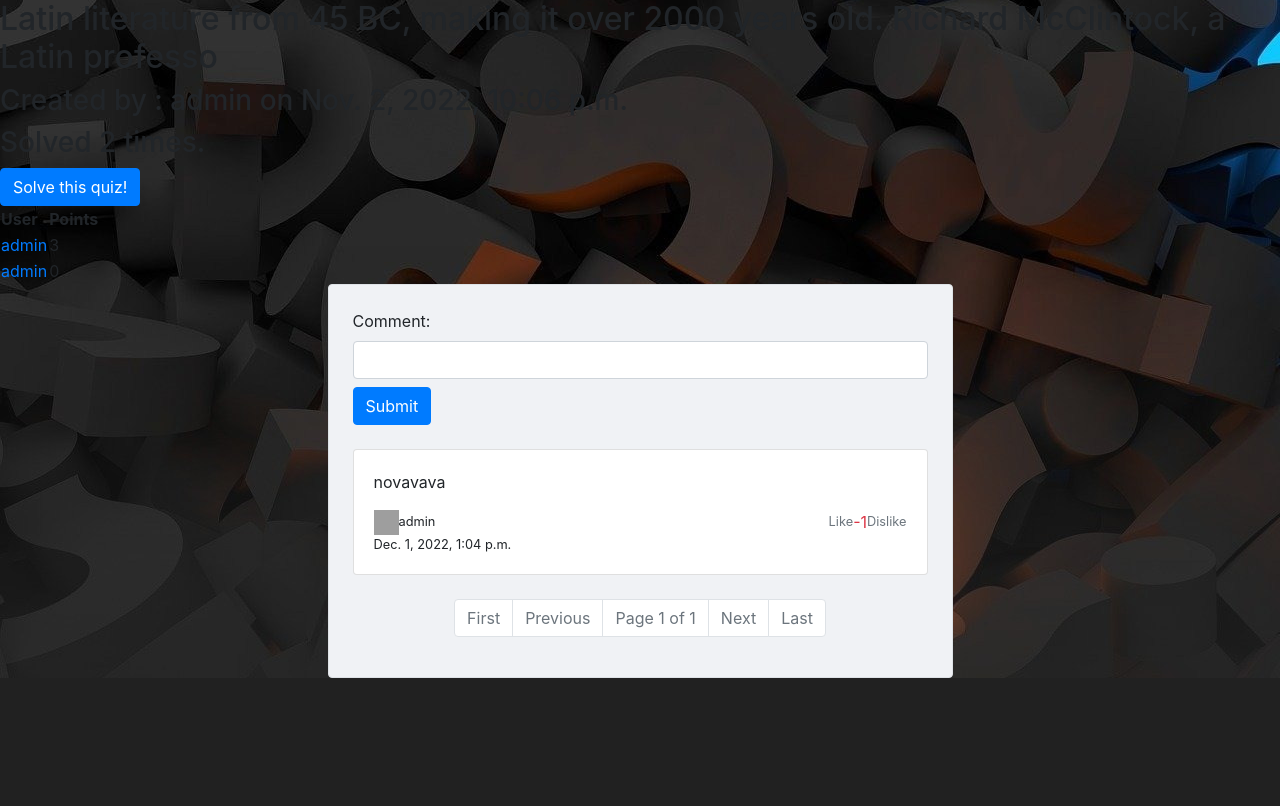
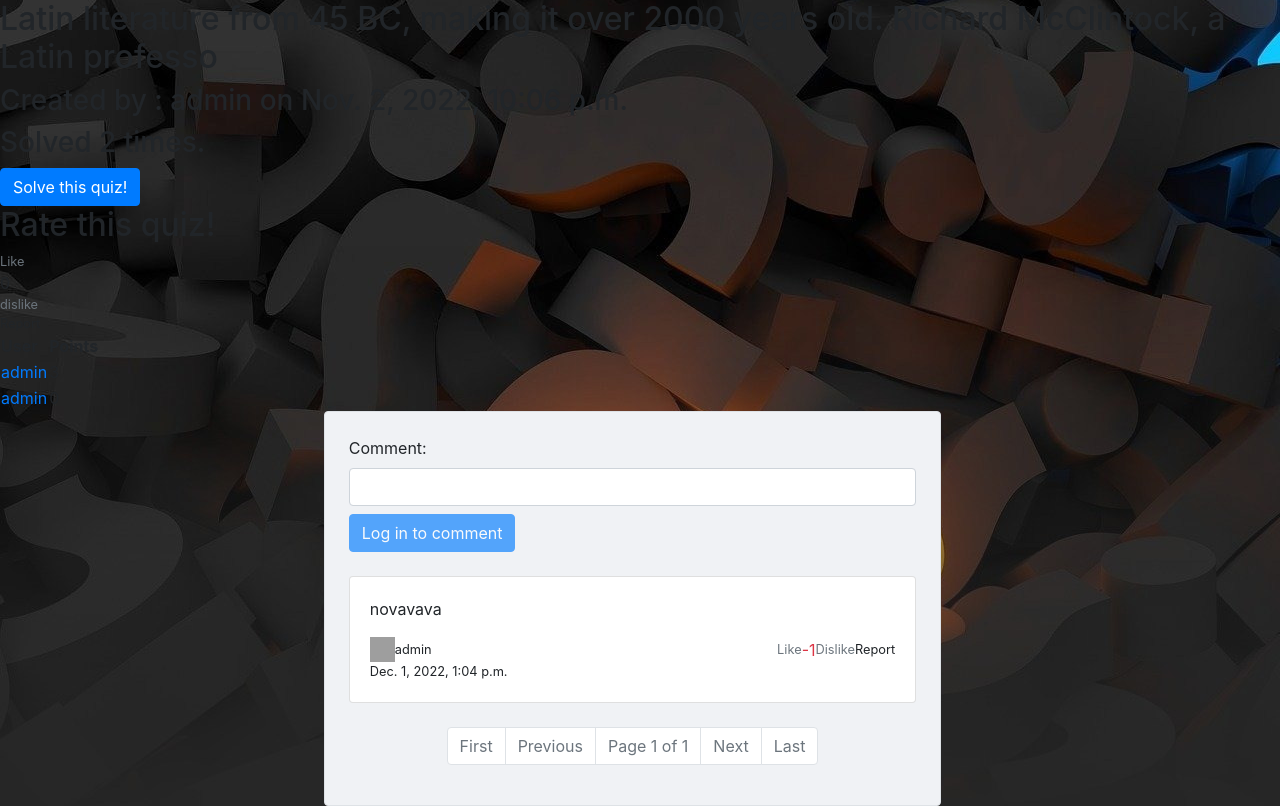
Before and after one commit to APuky/Django-Quiz-Web-App, a Django app: page /quiz/124/ in a window 1280 px wide. Shown: the part 138-944 px from the top of the page. Before the commit the page ends 816 px from the top, so only its background shows below. Run offline with Django 4.2, Linux system fonts and the light colour scheme; data comes from the database, SQL or seed files in the repository; both versions use the stored data as it was after the commit; some libraries are stand-ins or nearby versions; grey boxes are pictures that could not be loaded.

Commit message:
Almost done

```diff
--- a/quiz/static/quiz/script.js
+++ b/quiz/static/quiz/script.js
@@ -48,13 +48,20 @@ function getData(url, id) {
         })
     .then(response => response.json())
     .then(data => {
-    console.log(data);
 
-    let rating = data.context.find(comment => comment.id == id)['rating']
-    document.getElementById('comment-'+ id).innerHTML = rating
-    console.log(data.context.find(comment => comment.id == id)['rating'])
+
+
+    if (data.comments.find(comment => comment.id == id)){
+        let commentrating = data.comments.find(comment => comment.id == id)['rating']
+        document.getElementById('comment-'+ id).innerHTML = commentrating
+    }
+
+    let quizrating = data.quiz['rating']
+    document.getElementById('quizrating').innerHTML = quizrating
+
 });
 }
+
 
 //Django provided function to get the csrf cookie needed to post data https://docs.djangoproject.com/en/3.0/ref/csrf/#ajax
 function getCookie(name) {
@@ -89,3 +96,37 @@ function updateData(url, payload) {
         console.log(data);
         });
 }
+
+// Not in use
+function updateQuizData(url, payload) {
+    fetch(url, {
+        method: "PUT",
+        credentials: "same-origin",
+        headers: {
+            "X-Requested-With": "XMLHttpRequest",
+            "X-CSRFToken": getCookie("csrftoken"),  // don't forget to include the 'getCookie' function
+        },
+        body: JSON.stringify({payload: payload})
+    })
+    .then(response => response.json())
+    .then(data => {
+        console.log(data);
+        });
+}
+
+
+function report(url, payload){
+fetch(url, {
+  method: "POST",
+  credentials: "same-origin",
+  headers: {
+    "X-Requested-With": "XMLHttpRequest",
+    "X-CSRFToken": getCookie("csrftoken"),
+  },
+  body: JSON.stringify({payload: payload})
+})
+.then(response => response.json())
+.then(data => {
+  console.log(data);
+});
+}
--- a/quiz/templates/quiz/quiz.html
+++ b/quiz/templates/quiz/quiz.html
@@ -14,6 +14,11 @@
     <a class="btn btn-primary" href="{% url 'solvequiz' quiz.id%}"
       >Solve this quiz!</a
     >
+    <h2>Rate this quiz!</h2>
+    <p class="small text-muted mb-0" id="like-{{quiz.id}}" onclick="quizvoting('{{quiz.id}}', 'like')">Like</p>
+    <p class="mb-0" id=quizrating>{{quiz.rating}}</p>
+    <p class="small text-muted mb-0" id="dislike-{{quiz.id}}" onclick="quizvoting('{{quiz.id}}', 'dislike')">dislike</p>
+    <p class="small mb-0 ms-2" data-toggle="modal" data-target="#quizmodal">Report</p>
 
     <table>
       <tr>
@@ -38,7 +43,7 @@
       >Delete this quiz</a
     >
     {% endif %}
-    <div class="row d-flex justify-content-center bottom">
+    <div class="row d-flex justify-content-center bottom" style="margin-right: 0px;">
       <div class="col-md-8 col-lg-6">
         <div class="card shadow-0 border" style="background-color: #f0f2f5;">
           <div class="card-body p-4">
@@ -46,7 +51,11 @@
               <form action="" method="POST">
                 {% csrf_token %}
                 {{commentform}}
-              <input type="submit" class="btn btn-primary mt-2" name="Submit" />
+                {% if user.is_authenticated %}
+                  <input type="submit" class="btn btn-primary mt-2" name="Submit" value="Post" />
+                {% else %}
+                  <input type="submit" class="btn btn-primary mt-2" name="Submit" value="Log in to comment" disabled />
+                {% endif %}
               </form>
             </div>
           {% for comment in page_comments %}
@@ -61,10 +70,11 @@
                     <p class="small mb-0 ms-2">{{comment.user}}</p>
                   </div>
                   <div class="d-flex flex-row align-items-center">
-                    <p class="small text-muted mb-0" id="like-{{comment.id}}" onclick="getdatajs('{{comment.id}}', 'like')">Like</p>
+                    <p class="small text-muted mb-0" id="like-{{comment.id}}" onclick="commentvoting('{{comment.id}}', 'like')">Like</p>
 
                     <p class="mb-0 {% if comment.rating >= 0 %}text-primary{% else %}text-danger{% endif %} large" id=comment-{{comment.id}}>{{comment.rating}}</p>
-                    <p class="small text-muted mb-0" id="dislike-{{comment.id}}" onclick="getdatajs('{{comment.id}}', 'dislike')">Dislike</p>
+                    <p class="small text-muted mb-0" id="dislike-{{comment.id}}" onclick="commentvoting('{{comment.id}}', 'dislike')">Dislike</p>
+                    <p class="small mb-0 ms-2" data-toggle="modal" data-target="#commentmodal" onclick="addcomment('{{comment.id}}')">Report</p>
                   </div>
                 </div>
                 <div class="d-flex flex-row align-items-center">
@@ -95,14 +105,96 @@
         </div>
       </div>
     </div>
+    <div class="modal fade" id="commentmodal" tabindex="-1" role="dialog" aria-labelledby="exampleModalLabel" aria-hidden="true">
+      <div class="modal-dialog" role="document">
+        <div class="modal-content">
+          <div class="modal-header">
+            <h5 class="modal-title" id="exampleModalLabel">Report comment</h5>
+            <button type="button" class="close" data-dismiss="modal" aria-label="Close">
+              <span aria-hidden="true">&times;</span>
+            </button>
+          </div>
+          <div class="modal-body">
+            <form>
+              {% csrf_token %}
+              <div class="form-group">
+                <label for="comment-report-reason" class="col-form-label">Reason:</label>
+                <textarea class="form-control" id="comment-report-reason"></textarea>
+              </div>
+            </form>
+          </div>
+          <div class="modal-footer">
+            <span class="small mb-0 ms-2">False reports will be discarded.</span>
+            <button type="button" class="btn btn-secondary" data-dismiss="modal">Close</button>
+            <button type="button" class="btn btn-primary" onclick="callreportcomment()" data-dismiss="modal">Report</button>
+          </div>
+        </div>
+      </div>
+    </div>
+
+    <div class="modal fade" id="quizmodal" tabindex="-1" role="dialog" aria-labelledby="exampleModalLabel" aria-hidden="true">
+      <div class="modal-dialog" role="document">
+        <div class="modal-content">
+          <div class="modal-header">
+            <h5 class="modal-title" id="exampleModalLabel">Report quiz</h5>
+            <button type="button" class="close" data-dismiss="modal" aria-label="Close">
+              <span aria-hidden="true">&times;</span>
+            </button>
+          </div>
+          <div class="modal-body">
+            <form>
+              {% csrf_token %}
+              <div class="form-group">
+                <label for="quiz-report-reason" class="col-form-label">Reason:</label>
+                <textarea class="form-control" id="quiz-report-reason"></textarea>
+              </div>
+            </form>
+          </div>
+          <div class="modal-footer">
+            <span class="small mb-0 ms-2">False reports will be discarded.</span>
+            <button type="button" class="btn btn-secondary" data-dismiss="modal">Close</button>
+            <button type="button" class="btn btn-primary" onclick="callreportquiz()" data-dismiss="modal">Report</button>
+          </div>
+        </div>
+      </div>
+    </div>
 {% endblock %}
 {% block javascript %}
   <script>
-    console.log("ready!");
 
     const thisurl = "{% url 'quiz' quiz.id %}";
 
-    function getdatajs(id, vote){
+    function addcomment(id){
+      localStorage.setItem('commentid', id);
+      console.log(localStorage.getItem('commentid'))
+    }
+
+    function callreportcomment(){
+      commentid = localStorage.getItem('commentid')
+      reason = document.getElementById('comment-report-reason')
+      console.log(reason.value)
+      const data = {
+        commentid : commentid,
+        reason : reason.value
+
+      }
+      console.log(data)
+      report(thisurl, data)
+
+    }
+
+    function callreportquiz(){
+      reason = document.getElementById('quiz-report-reason')
+      console.log(reason.value)
+      const data = {
+        reason : reason.value
+      }
+      console.log(data)
+      report(thisurl, data)
+    }
+
+
+    function commentvoting(id, vote){
       const data = {
         user : "{{ request.user.id }}",
         commentid : id,
@@ -110,8 +202,16 @@
       }
       getData(thisurl,id)
       updateData(thisurl, data)
+      getData(thisurl,id)
+    }
 
-      console.log(vote)
+    function quizvoting(id, vote){
+      const data = {
+        user : "{{ request.user.id }}",
+        vote: vote,
+      }
+      getData(thisurl,id)
+      updateData(thisurl, data)
       getData(thisurl,id)
     }
 
--- a/quiz/templates/quiz/solve_quiz.html
+++ b/quiz/templates/quiz/solve_quiz.html
@@ -9,7 +9,7 @@
       {% csrf_token %}
       {%for question in questions%}
       <fieldset class="form-group">
-          <h2 class="question-text">{{question.text}}</h2>
+          <h2 class="question-text">{{question.number}}. {{question.text}}</h2>
           <ol type="A" class="label-class" style="padding-left: 0;">
             {% for choice in choices %}
               {% if choice.question == question %}
--- a/quiz/views.py
+++ b/quiz/views.py
@@ -16,6 +16,8 @@ from django.core.paginator import Paginator
 from django.http import HttpResponseBadRequest, JsonResponse
 
 import json
+
+from django.forms.models import model_to_dict
 
 def homePage(request):
 	quiz = Quiz.objects.all()
@@ -38,65 +40,130 @@ def quizPage(request,pk):
 	context = {'quiz': quiz, 'users': users, 'solvedby':solvedby, 'commentform':CommentForm, 'page_comments':page_comments}
 
 	is_ajax = request.headers.get('X-Requested-With') == 'XMLHttpRequest'
+	print(request)
+	if is_ajax:
+		if request.method == 'POST':
+			data = json.load(request)
+			updated_values = data.get('payload')
+			if 'commentid' in updated_values:
+				comment = QuizComments.objects.get(id = int(updated_values['commentid']))
+				user = comment.user
 
-	if is_ajax:
+				report = ReportedComments(reportedby = request.user, user = user,comment = comment, reason = updated_values['reason'])
+				report.save()
+				return JsonResponse({'status': 'OK'}, status=200)
+			else:
+				report = ReportedQuiz(reportedbyuser = request.user, user = quiz.created_by, quiz = quiz, reason = updated_values['reason'])
+				report.save()
+				return JsonResponse({'status': 'OK'}, status=200)
+
 		if request.method == 'GET':
-			comments = list(QuizComments.objects.all().values())
-			return JsonResponse({'context': comments})
+			comments = list(QuizComments.objects.filter(quiz=quiz).values())
+			return JsonResponse({'comments': comments, 'quiz':model_to_dict(quiz)})
 
 		if request.method == 'PUT':
 			data = json.load(request)
 			updated_values = data.get('payload')
-			comment = comments.get(id=updated_values['commentid'])
 			like = updated_values['vote']
+			#Check if this ajax request is for the comments or for the quiz
+			if 'commentid' in updated_values:
+				comment = comments.get(id=updated_values['commentid'])
 
-			#Check if the user already upvoted/downvoted and block him from doing it again
-			if not UserCommentRelation.objects.filter(user = request.user, comment = comment).exists():
-				if like == 'like':
-					comment.rating+=1
-					usercomment = UserCommentRelation(user = request.user, comment = comment, like = 1)
-					usercomment.save()
-					comment.save()
+				#Check if the user already upvoted/downvoted and block him from doing it again
+				if not UserCommentRelation.objects.filter(user = request.user, comment = comment).exists():
+					if like == 'like':
+						comment.rating+=1
+						usercomment = UserCommentRelation(user = request.user, comment = comment, like = 1)
+						usercomment.save()
+						comment.save()
+					else:
+						comment.rating-=1
+						usercomment = UserCommentRelation(user = request.user, comment = comment, like = -1)
+						usercomment.save()
+						comment.save()
 				else:
-					comment.rating-=1
-					usercomment = UserCommentRelation(user = request.user, comment = comment, like = -1)
-					usercomment.save()
-					comment.save()
+					currentcomment = UserCommentRelation.objects.get(user = request.user, comment = comment)
+					if like == 'like':
+						if currentcomment.like == 0:
+							comment.rating += 1
+							comment.save()
+							currentcomment.like += 1
+							currentcomment.save()
+						elif currentcomment.like == -1:
+							comment.rating +=2
+							comment.save()
+							currentcomment.like = 1
+							currentcomment.save()
+						else:
+							comment.rating -= 1
+							comment.save()
+							currentcomment.like = 0
+							currentcomment.save()
+
+					if like == 'dislike':
+						if currentcomment.like == 0:
+							comment.rating -= 1
+							comment.save()
+							currentcomment.like = -1
+							currentcomment.save()
+						elif currentcomment.like == 1:
+							comment.rating -= 2
+							comment.save()
+							currentcomment.like = -1
+							currentcomment.save()
+						else:
+							comment.rating += 1
+							comment.save()
+							currentcomment.like = 0
+							currentcomment.save()
 			else:
-				currentcomment = UserCommentRelation.objects.get(user = request.user, comment = comment)
-				if like == 'like':
-					if currentcomment.like == 0:
-						comment.rating += 1
-						comment.save()
-						currentcomment.like += 1
-						currentcomment.save()
-					elif currentcomment.like == -1:
-						comment.rating +=2
-						comment.save()
-						currentcomment.like = 1
-						currentcomment.save()
+				if not UserQuizRelation.objects.filter(user = request.user, quiz = quiz).exists():
+					if like == 'like':
+						quiz.rating+=1
+						userquizrating = UserQuizRelation(user = request.user, quiz = quiz, like = 1)
+						userquizrating.save()
+						quiz.save()
 					else:
-						comment.rating -= 1
-						comment.save()
-						currentcomment.like = 0
-						currentcomment.save()
+						quiz.rating-=1
+						userquizrating = UserQuizRelation(user = request.user, quiz = quiz, like = -1)
+						userquizrating.save()
+						quiz.save()
+				else:
+					userquizrating = UserQuizRelation.objects.get(user = request.user, quiz = quiz)
+					if like == 'like':
+						if userquizrating.like == 0:
+							quiz.rating += 1
+							quiz.save()
+							userquizrating.like += 1
+							userquizrating.save()
+						elif userquizrating.like == -1:
+							quiz.rating +=2
+							quiz.save()
+							userquizrating.like = 1
+							userquizrating.save()
+						else:
+							quiz.rating -= 1
+							quiz.save()
+							userquizrating.like = 0
+							userquizrating.save()
 
-				if like == 'dislike':
-					if currentcomment.like == 0:
-						comment.rating -= 1
-						comment.save()
-						currentcomment.like = -1
-						currentcomment.save()
-					elif currentcomment.like == 1:
-						comment.rating -= 2
-						comment.save()
-						currentcomment.like = -1
-						currentcomment.save()
-					else:
-						comment.rating += 1
-						comment.save()
-						currentcomment.like = 0
-						currentcomment.save()
+					if like == 'dislike':
+						if userquizrating.like == 0:
+							quiz.rating -= 1
+							quiz.save()
+							userquizrating.like = -1
+							userquizrating.save()
+						elif userquizrating.like == 1:
+							quiz.rating -= 2
+							quiz.save()
+							userquizrating.like = -1
+							userquizrating.save()
+						else:
+							quiz.rating += 1
+							quiz.save()
+							userquizrating.like = 0
+							userquizrating.save()
+
 
 			return JsonResponse({'status': 'OK'}, status=200)
 
@@ -244,14 +311,14 @@ def solveQuizPage(request, pk):
 
 
 	if request.method == 'POST':
-		print(request.POST)
+		#print(request.POST)
 		choices = Choice.objects.filter(question__quiz_id=pk)
 
 		quiz = Quiz.objects.get(id=pk)
 		questions = Question.objects.filter(quiz=pk)
 
 
-		print(questions)
+		#print(questions)
 		score=0
 
 		for pair in request.POST.items():
@@ -276,50 +343,12 @@ def solveQuizPage(request, pk):
 	name = quiz.title
 	questions = Question.objects.filter(quiz=pk)
 	choices = Choice.objects.filter(question__quiz_id=pk)
-	print(choices)
-	context = {'quiz': quiz, 'questions':questions, 'choices':choices, 'form1':QuizSolveForm}
+	question_number=questions.first().id - 1
+	for question in questions:
+		question.number = question.id - question_number
+	context = {'quiz': quiz, 'questions':questions, 'choices':choices, 'form1':QuizSolveForm, 'number':question_number}
 	return render(request, 'quiz/solve_quiz.html', context)
 
-
-def solveQuizPageBackup(request, pk):
-
-	if request.method == 'POST':
-		print(request.POST)
-		answers = request.POST.getlist('answer')
-		choices = Choice.objects.filter(question__quiz_id=pk)
-
-		quiz = Quiz.objects.get(id=pk)
-		questions = Question.objects.filter(quiz=pk)
-
-		score=0
-		for num, question in enumerate(questions):
-			set_choice=question.choice_set.all()
-			for number, choice in enumerate(set_choice):
-				if choice.is_right == True:
-					if int(answers[num]) == number:
-						score+=1
-				else:
-					pass
-		if request.user.is_authenticated:
-			userscore= UserQuizPoints(user=request.user, quiz=quiz, points=score)
-			userscore.save()
-		messages.add_message(request, messages.SUCCESS, f'You scored {score}/{questions.count()} points!')
-		print(score)
-		print(pk)
-		print(request.user.id)
-
-		return redirect('quiz', pk=pk)
-
-	else:
-		pass
-
-	quiz = Quiz.objects.get(id=pk)
-	name = quiz.title
-	questions = Question.objects.filter(quiz=pk)
-	choices = Choice.objects.filter(question__quiz_id=pk)
-	print(choices)
-	context = {'quiz': quiz, 'questions':questions, 'choices':choices, 'form1':QuizSolveForm}
-	return render(request, 'quiz/solve_quiz.html', context)
 
 @login_required
 def userProfile(request, pk):
@@ -378,4 +407,4 @@ def quizSearch(request):
 	page_number = request.GET.get('page')
 	page_obj = paginator.get_page(page_number)
 	context={'searchdata':page_obj, 'query':search}
-	return render(request, 'quiz/home.html', context)
+	return render(request, 'quiz/quizes_search.html', context)
```
Also changed, not shown: quiz/admin.py (+12 -0 lines), quiz/models.py (+12 -1 lines), quiz/templates/quiz/quizes_search.html (added, +67 -0 lines), quiz/templates/quiz/solvequizbackup.html (deleted, +0 -105 lines), db.sqlite3, quiz/migrations/0022_quiz_rating_userquizrelation.py (added), quiz/migrations/0023_reportedcomments_reportedby.py (added), quiz/migrations/0024_reportedquiz.py (added).
